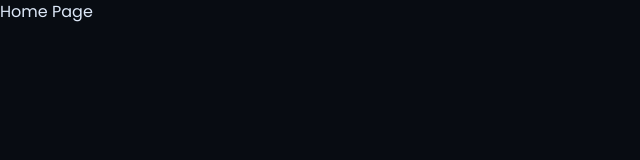
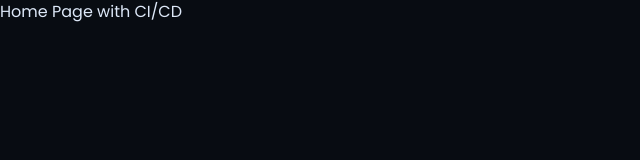
Before and after one commit to bala-codez/self-deploy, a React (Vite) app in the folder frontend/: page / in a window 1280 px wide. Shown: the top 160 px of the page, without its empty margins (0-640 px from the left). Built offline with nearby package versions, Linux system fonts and the light colour scheme.

Commit message:
feat(features/auth) : modify homepage in frontend

```diff
--- a/frontend/src/pages/HomePage.jsx
+++ b/frontend/src/pages/HomePage.jsx
@@ -1,5 +1,5 @@
 export default function HomePage() {
     return (
-        <h1>Home Page</h1>
+        <h1>Home Page with CI/CD</h1>
     );
 }
```
